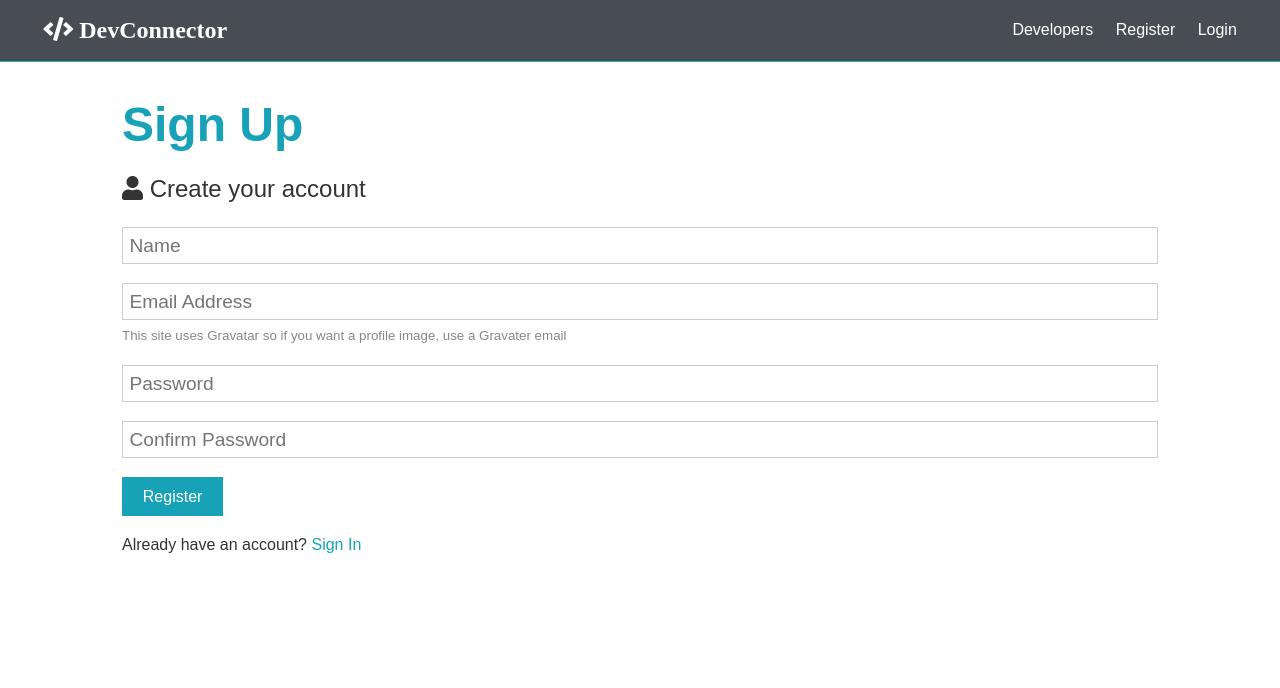
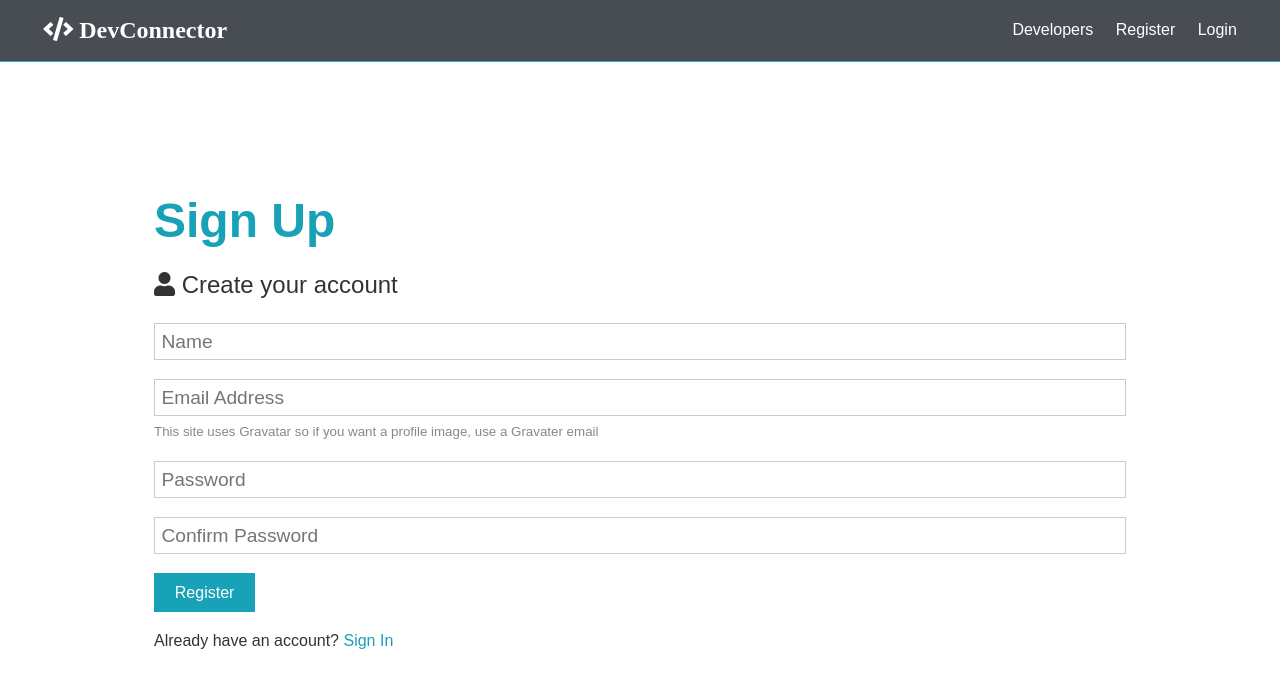
Before and after one commit to GayatriGawai/mern_practice, a React (Create React App) app in the folder client/: page /register in a window 1280 px wide. Shown: the top 688 px of the page. Built offline with nearby package versions, Linux system fonts and the light colour scheme.

Commit message:
Changed the structure to display the Alert message

```diff
--- a/client/src/App.css
+++ b/client/src/App.css
@@ -149,6 +149,7 @@ img {
 }
 
 .alert {
+  /* margin-top: 5px; */
   padding: 0.8rem;
   margin: 1rem 0;
   opacity: 0.9;
--- a/client/src/App.js
+++ b/client/src/App.js
@@ -24,12 +24,16 @@ const App = () => (
         <Router>
             <Fragment>
                 <Navbar />
-                <Alert />
                 <Routes>
                     <Route path="/" element={<Landing />} />
-                    <Route path="/login" element={<Login />} />
-                    <Route path="/register" element={<Register />} />
                 </Routes>
+                <section className="container">
+                    <Alert />
+                    <Routes>
+                        <Route path="/login" element={<Login />} />
+                        <Route path="/register" element={<Register />} />
+                    </Routes>
+                </section>
             </Fragment>
         </Router>
     </Provider>
--- a/client/src/components/auth/Login.js
+++ b/client/src/components/auth/Login.js
@@ -16,7 +16,6 @@ const Login = () => {
     };
     return (
         <Fragment>
-            <div className="container">
             <h1 className="large text-primary">Sign in</h1>
             <p className="lead">
                 <i className="fas fa-user"></i> Sign in to your account
@@ -52,7 +51,6 @@ const Login = () => {
             <p className="my-1">
                 Don't have an account?<Link to="/register">Sign up</Link>
             </p>
-            </div>
         </Fragment>
     );
 };
--- a/client/src/components/auth/Register.js
+++ b/client/src/components/auth/Register.js
@@ -42,8 +42,7 @@ const Register = ({ setAlert }) => {
         }
     };
     return (
-        <Fragment>
-            <div className="container">
+        <section className="container">
             <h1 className="large text-primary">Sign Up</h1>
             <p className="lead">
                 <i className="fas fa-user"></i> Create your account
@@ -69,8 +68,8 @@ const Register = ({ setAlert }) => {
                         required
                     />
                     <small className="form-text">
-                            This site uses Gravatar so if you want a profile
-                            image, use a Gravater email
+                        This site uses Gravatar so if you want a profile image,
+                        use a Gravater email
                     </small>
                 </div>
                 <div className="form-group">
@@ -103,8 +102,7 @@ const Register = ({ setAlert }) => {
             <p className="my-1">
                 Already have an account? <Link to="/login"> Sign In</Link>
             </p>
-            </div>
-        </Fragment>
+        </section>
     );
 };
 Register.prototypes = {
```
Lines whose indentation alone changed are shown as unchanged.
